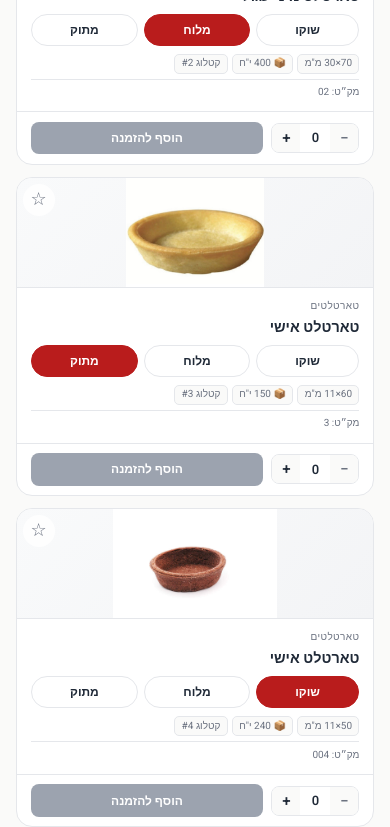
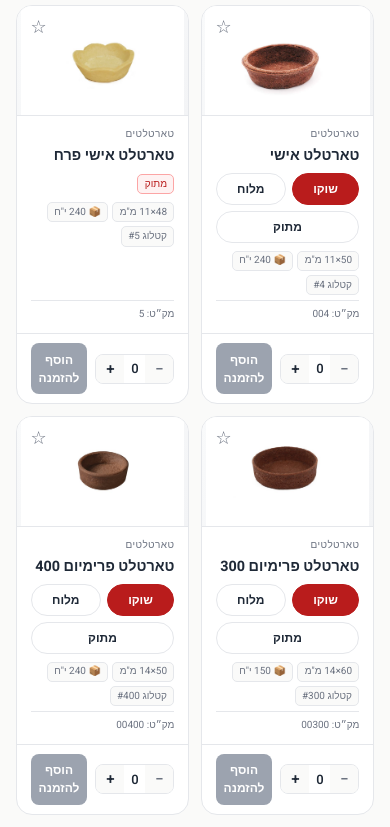
Before and after one commit to Alexul-AI/ruth-catalog, a React (Vite) app: page / in a window 390 px wide. Shown: the part 1514-2341 px from the top of the page. Built offline with nearby package versions, Linux system fonts and the light colour scheme.

Commit message:
Always show 2 products per row on mobile
Shai reported only 1 product visible per row on mobile, forcing excessive
vertical scroll. The 400px single-column breakpoint was firing on nearly
all real phone screens (360-430px wide).

```diff
--- a/src/App.module.css
+++ b/src/App.module.css
@@ -39,9 +39,3 @@
     gap: 0.75rem;
   }
 }
-
-@media (max-width: 400px) {
-  .grid {
-    grid-template-columns: 1fr;
-  }
-}
```
